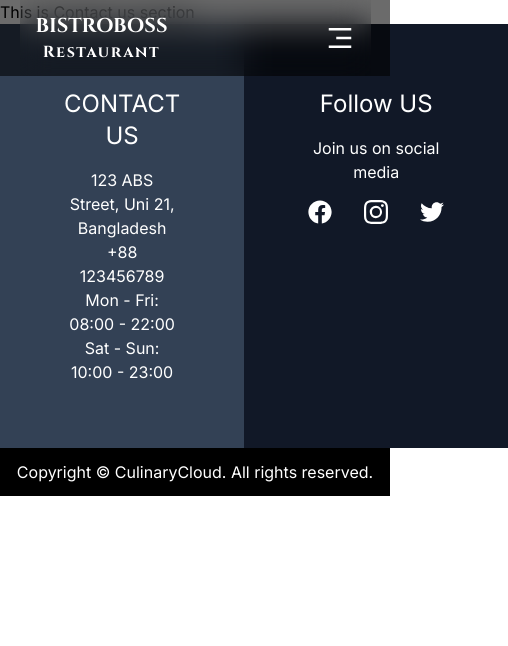
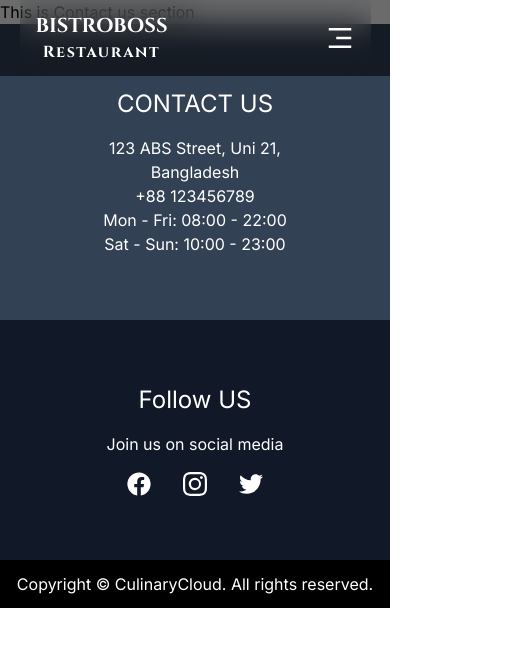
Before and after one commit to rifat-mahmudul/Bistro-Boss-Client, a React (Vite) app: page /contact-us in a window 390 px wide. Shown: the top 646 px of the page, 508 px wide, since content can reach past the window. Built offline with nearby package versions, Linux system fonts and the light colour scheme.

Commit message:
Responsive Footer Done

```diff
--- a/src/components/Footer.jsx
+++ b/src/components/Footer.jsx
@@ -4,7 +4,7 @@ import { FaFacebook, FaTwitter } from "react-icons/fa"
 const Footer = () => {
     return (
         <footer className="w-full">
-                <div className="flex w-full">
+                <div className="sm:flex w-full">
                     <div className="bg-slate-700 sm:w-[50%] text-center text-white p-16">
                         <h1 className="text-2xl mb-4">CONTACT US</h1>
                         <p>123 ABS Street, Uni 21, Bangladesh</p>
--- a/src/components/MenuDisplay.jsx
+++ b/src/components/MenuDisplay.jsx
@@ -14,13 +14,13 @@ const MenuDisplay = () => {
                 <Title title='Check it out' heading={heading}></Title>
             </div>
 
-            <div className='flex gap-16 items-center text-white justify-between max-w-[90%] xl:max-w-[1000px] mx-auto'>
+            <div className='sm:flex gap-16 items-center text-white justify-between max-w-[90%] xl:max-w-[1000px] mx-auto'>
                 <div>
                     <img className='h-[300px] rounded-lg' src={img} alt="" />
                 </div>
 
                 <div>
-                    <h3 className='text-xl'>March 20, 2024</h3>
+                    <h3 className='text-xl mt-5 sm:mt-0'>March 20, 2024</h3>
                     <h3 className='text-xl'>Where can I get some ?</h3>
                     <p className='max-w-lg my-3 text-gray-300'>In the digital age, restaurants are not just about food; they are about experiences, convenience, and connection. Bistro Boss, a dynamic restaurant website, epitomizes this modern approach, seamlessly blending technology with the art of gastronomy.</p>
                     <button className="border-b-2 border-white p-1 rounded-lg">Read More</button>
```
